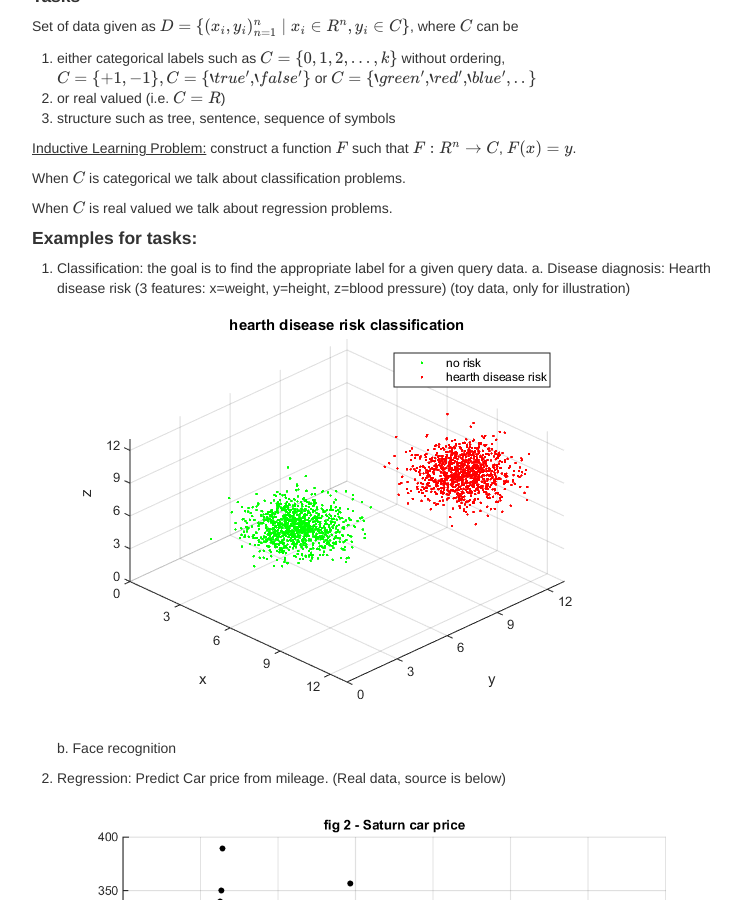
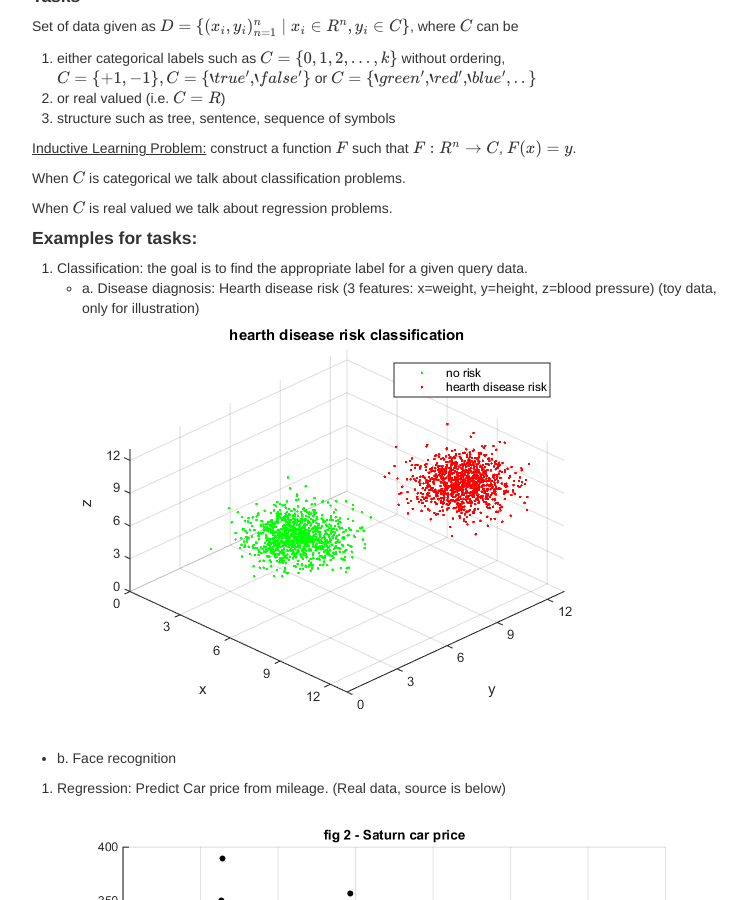
Before and after one commit to kfattila/kfattila.github.io, a Jekyll site: the page built from pages/introduction.md, in a window 1280 px wide and 900 px high, scrolled down 2981 px. Shown: the whole window, without its empty margins (258-1005 px from the left). Built offline with Jekyll 4.4.1, drawn with Linux system fonts in a browser that asks for light colours; formulas are drawn with MathJax 3; comment, search, counter and statistics services are not loaded.

Commit message:
Lectures

```diff
--- a/pages/introduction.md
+++ b/pages/introduction.md
@@ -80,11 +80,11 @@ When \\(C\\) is real valued we talk about regression problems.
 #### Examples for tasks:
 
 1. Classification: the goal is to find the appropriate label for a given query data.
-	a. Disease diagnosis: Hearth disease risk (3 features: x=weight, y=height, z=blood pressure) (toy data, only for illustration)
+ * a. Disease diagnosis: Hearth disease risk (3 features: x=weight, y=height, z=blood pressure) (toy data, only for illustration)
 
 	![intro5](./images/intro5.png)
 
-	b. Face recognition
+ * b. Face recognition
 
 2. Regression: Predict Car price from mileage.  (Real data, source is below)
 
```
